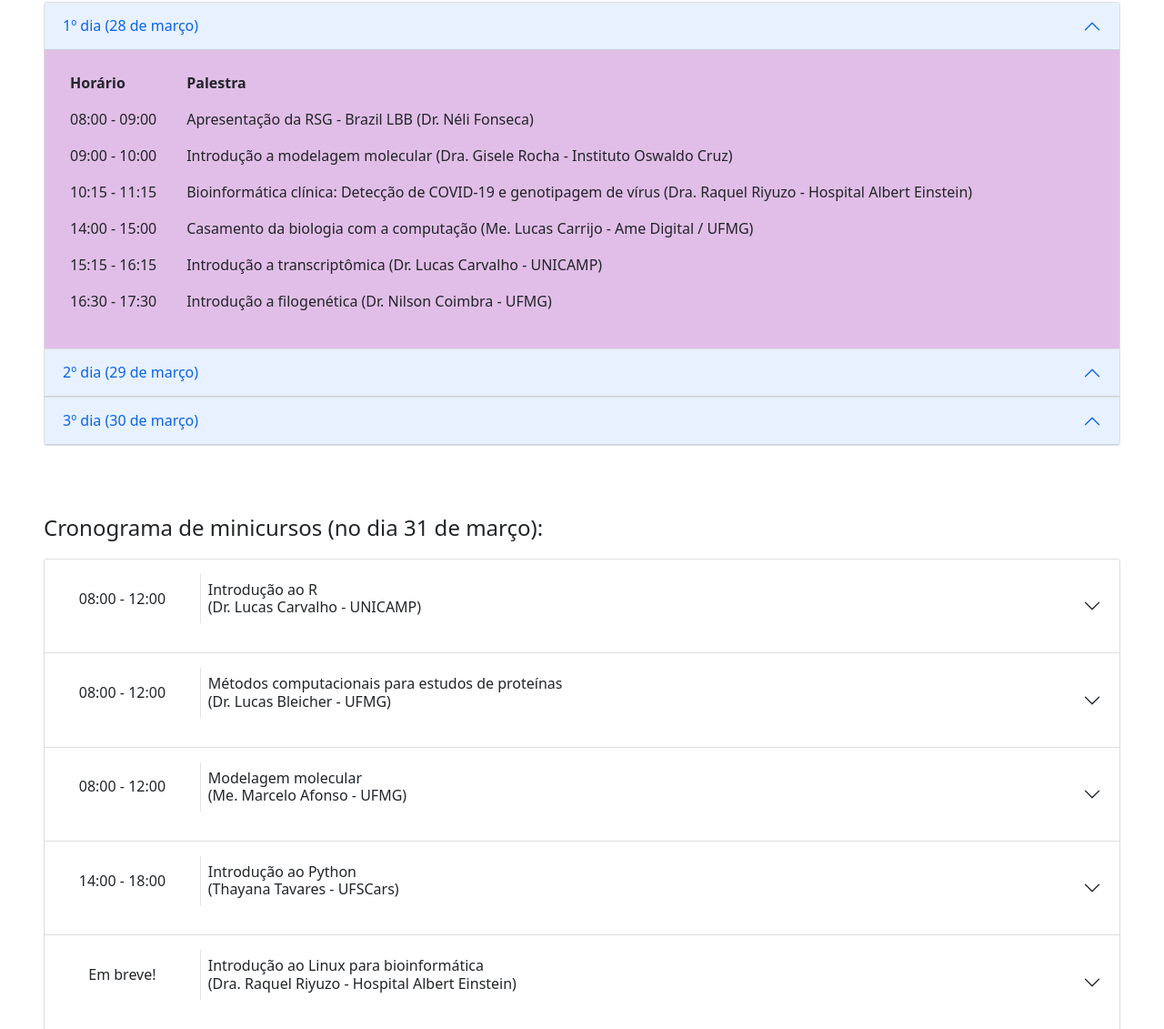
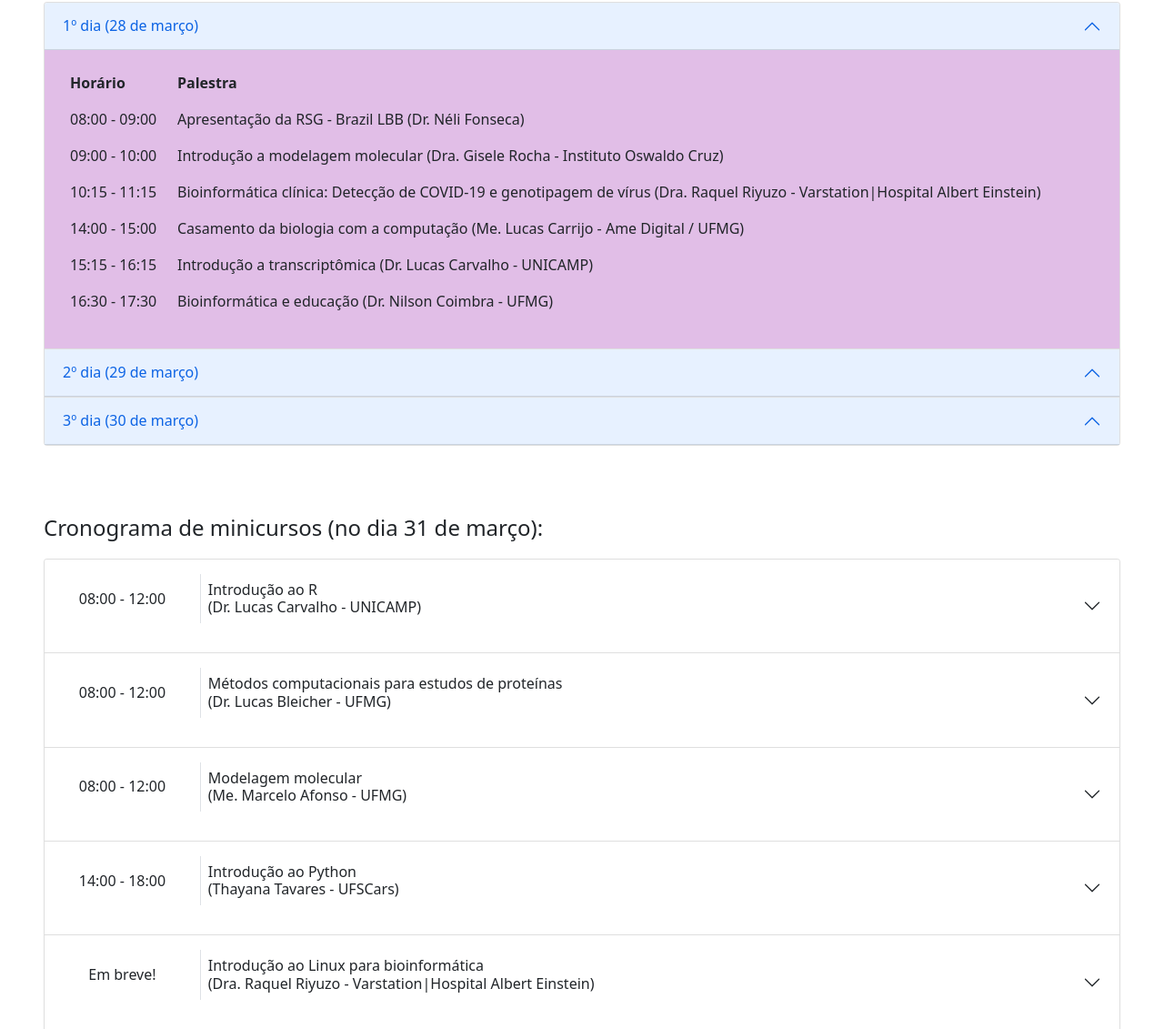
Before and after one commit to lipavet/lipavet.github.io, a plain HTML site: page index.html in a window 1280 px wide. Shown: the part 1156-2287 px from the top of the page at 91% size. Drawn offline with nearby package versions, Linux system fonts and the light colour scheme.

Commit message:
Mudancas na programacao

```diff
--- a/index.html
+++ b/index.html
@@ -115,7 +115,7 @@
 
                                     <tr>
                                         <td>10:15 - 11:15</td>
-                                        <td>Bioinformática clínica: Detecção de COVID-19 e genotipagem de vírus (Dra. Raquel Riyuzo - Hospital Albert Einstein)</td>
+                                        <td>Bioinformática clínica: Detecção de COVID-19 e genotipagem de vírus (Dra. Raquel Riyuzo - Varstation|Hospital Albert Einstein)</td>
                                     </tr>
 
                                     <tr>
@@ -135,7 +135,7 @@
                                     <tr>
                                         <td>16:30 - 17:30</td>
                                         <td>
-                                            Introdução a filogenética (Dr. Nilson Coimbra - UFMG)
+                                            Bioinformática e educação (Dr. Nilson Coimbra - UFMG)
                                         </td>
                                     </tr>
 
@@ -197,7 +197,7 @@
                                     <tr>
                                         <td>16:30 - 17:30</td>
                                         <td>
-                                            TBA!
+                                            Introdução a filogenética (Dr. Tetsu Sakamoto - UFRN)
                                         </td>
                                     </tr>
 
@@ -442,7 +442,7 @@
                                         <td class="horario-cursos">Em breve!</td>
                                         <td>
                                             Introdução ao Linux para bioinformática <br>
-                                            (Dra. Raquel Riyuzo - Hospital Albert Einstein)
+                                            (Dra. Raquel Riyuzo - Varstation|Hospital Albert Einstein)
                                         </td>
                                     </tr>
                                 </tbody>
@@ -499,7 +499,7 @@
                                     <tr>
                                         <td class="horario-cursos">Em breve!</td>
                                         <td>
-                                            Introdução ao processamento de imagens usando Deep Learning <br>
+                                            Fundamentos em Deep Learning <br>
                                             (Me. Rafael Baeta - Syngenta Digital Brasil) <br>
                                             <b>*Pré-Requisito: Domínio de programação em Python</b>
                                         </td>
```
